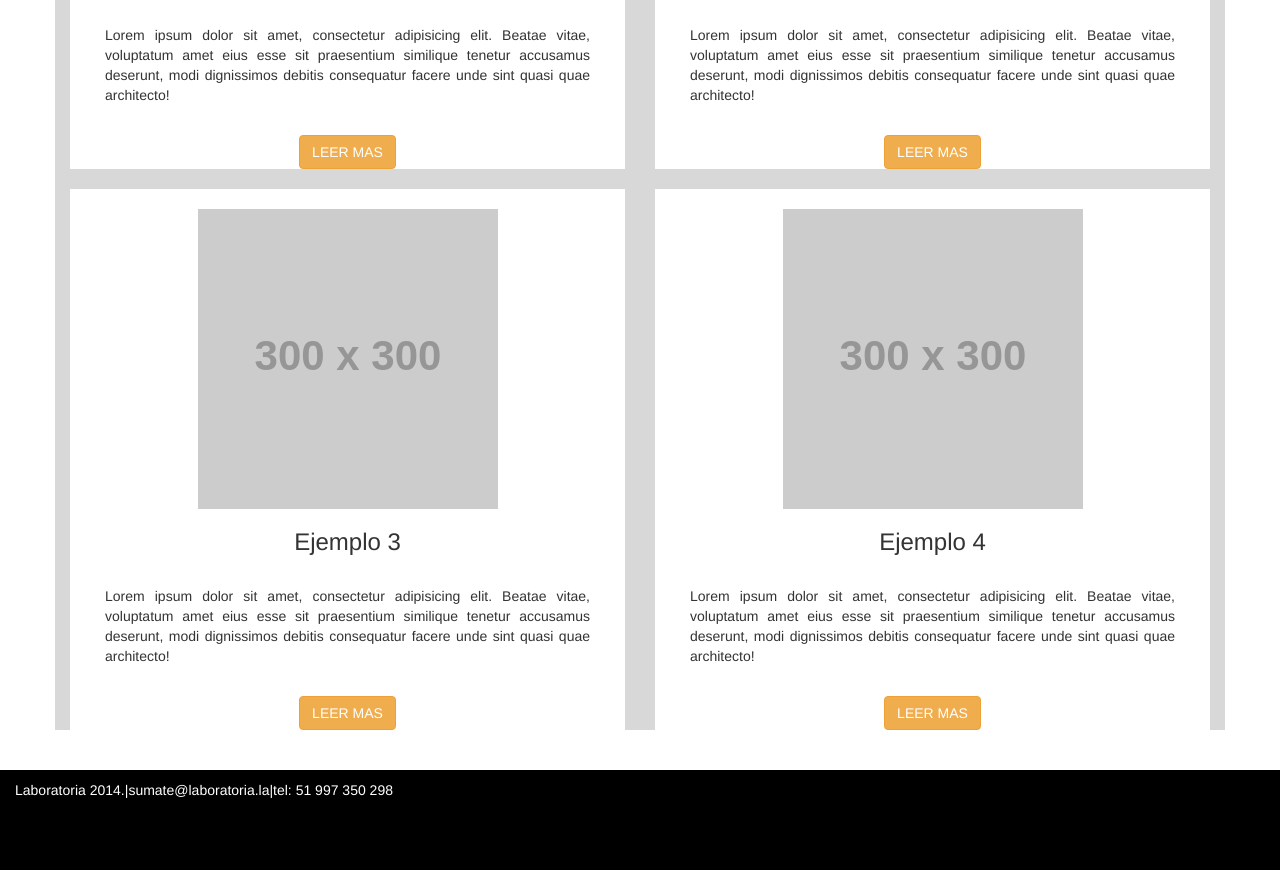
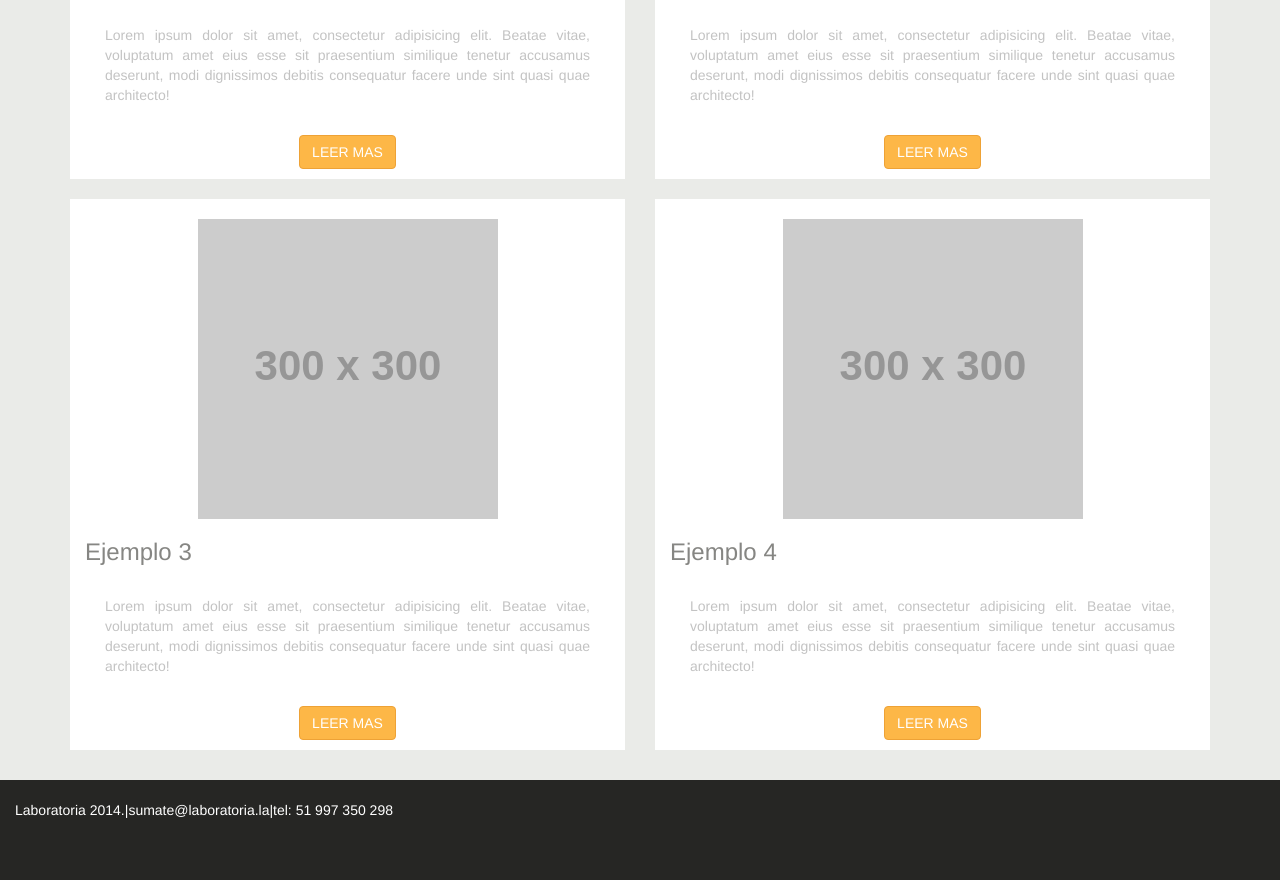
Before and after one commit to ZareMendozaC/mini, a plain HTML site: page index.html in a window 1280 px wide. Shown: the part 1060-1940 px from the top of the page. Drawn offline with nearby package versions, Linux system fonts and the light colour scheme; placeholder pictures from the web are drawn by us.

Commit message:
Adding colors using pickcolor

```diff
--- a/index.html
+++ b/index.html
@@ -26,7 +26,7 @@
       <span class="icon-bar"></span>
       <span class="icon-bar"></span>
     </button>
-    <button class="btn btn-warning btn-left"> SUMATE</button>
+    <button class="btn btn-warning btn-left btn-sumate"> SUMATE</button>
   </div>
   <div class="collapse navbar-collapse navbar-ex1-collapse">
     <ul class="nav navbar-nav navbar-right">
@@ -41,7 +41,7 @@
 		<h5 class="text-center">Nuestro Portafolio</h5>
 	</div>
 
-	<div class="container-fluid ">
+	<div class="container-fluid color-body">
 		<div class="container">
 		<div class="row">
 	      <div class="col-md-6  col-xs-12 white ">
--- a/styles/main.css
+++ b/styles/main.css
@@ -1,4 +1,3 @@
-/* Inserte su codigo aqui */
 .header{
 	background: #ffd419;
 	height: 69px;
@@ -12,6 +11,11 @@ nav.navbar a {
     color:white;
     text-align: -webkit-right;
 }
+.btn-sumate{
+	margin-left: 15px;
+	margin-top: 15px;
+	background-color: #fdb747;
+}
 .portafolio{
 	margin-top: -20px;
 	background: #ffd419;
@@ -23,8 +27,21 @@ nav.navbar a {
     align-content: center;
     flex-direction: column;
 }
+.color-body
+{
+	background-color: #eaebe8;
+	padding-bottom: 30px;
+}
+.color-body h3{
+	color:#868683;
+	text-align: left;
+}
+.color-body button{
+	margin-bottom: 10px;
+	background-color: #fdb747;
+}
 .white{
-	background:#D8D8D8;
+	background:#eaebe8;
 }
 .part-gray{
 	background-color: #D8D8D8;
@@ -42,13 +59,15 @@ nav.navbar a {
 }
 p{
 	padding: 20px;
+	color: #c3c3c3;
 }
 .titulo{
 	padding-top: 80px;
 }
 .pie{
-	background: black;
+	background: #262624;
 	color:white;
 	height: 100px;
-	padding-top: 10px;
+	padding-top: 20px;
+	margin-top: -40px;
 }
```
